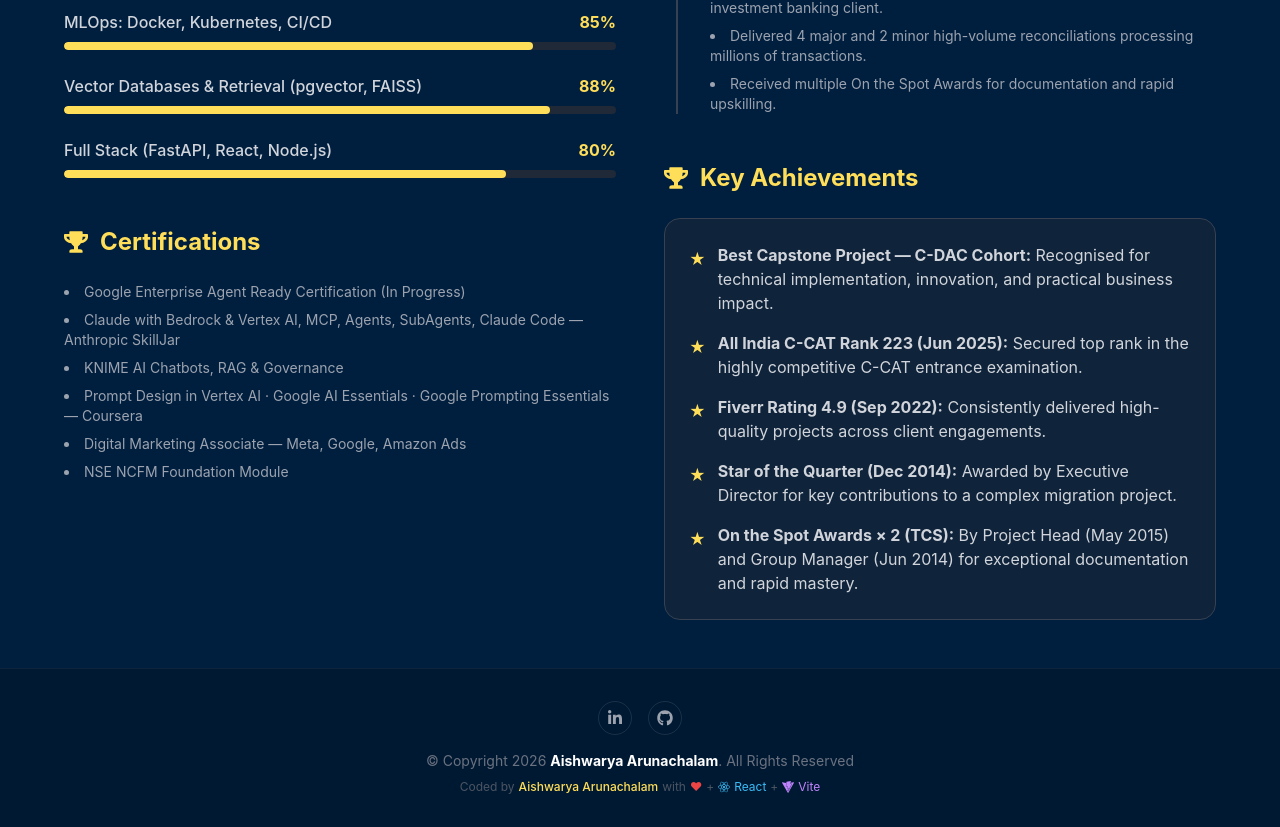
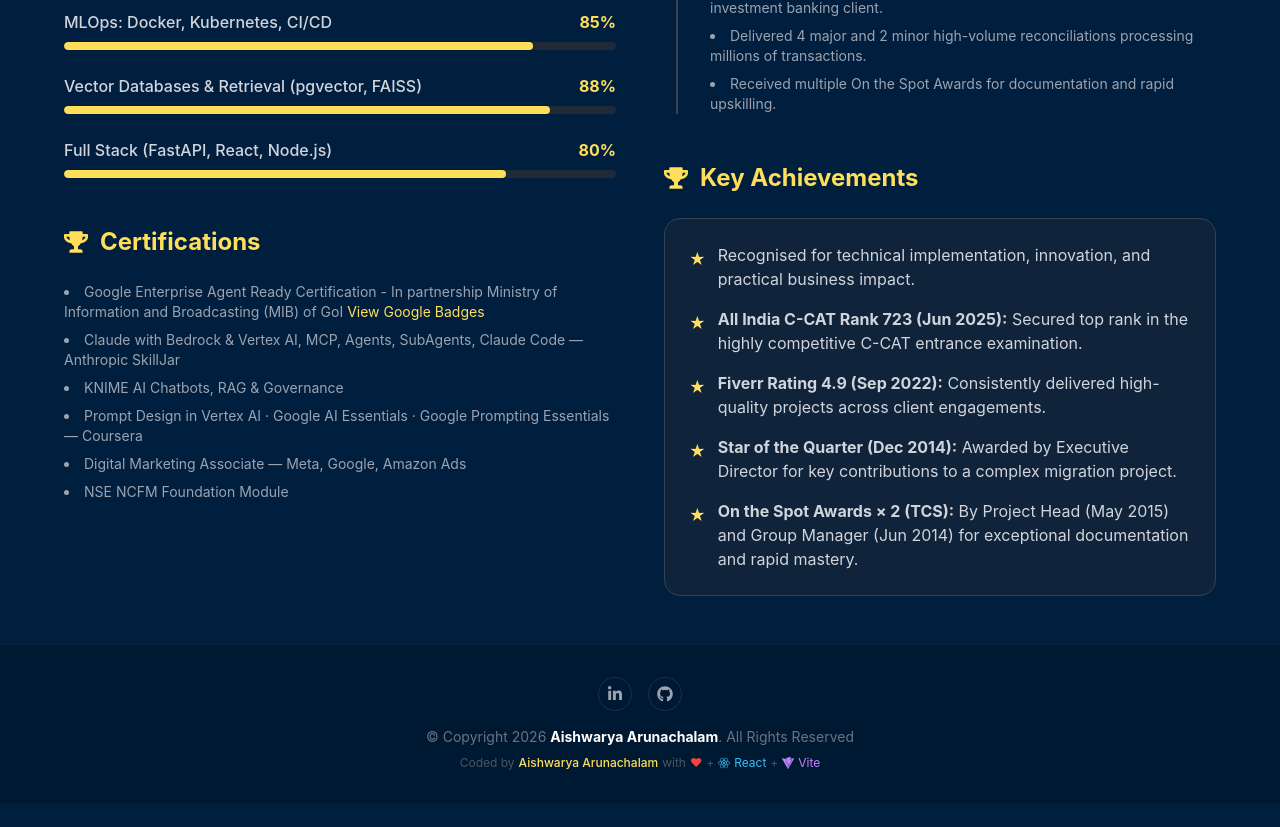
Before and after one commit to aishwaryaarunachalam/portfolio-site-react, a React (Vite) app: page /portfolio-site-react/resume in a window 1280 px wide. Shown: the part 1126-1953 px from the top of the page. After the commit the page ends 1929 px from the top, so only its background shows below. Built offline with nearby package versions, Linux system fonts and the light colour scheme.

Commit message:
added GEAR link

```diff
--- a/src/pages/Resume.jsx
+++ b/src/pages/Resume.jsx
@@ -135,7 +135,15 @@ const Resume = () => {
                 <FaTrophy /> Certifications
               </h3>
               <ul className="list-disc list-inside text-gray-400 space-y-2 text-sm">
-                <li>Google Enterprise Agent Ready Certification (In Progress)</li>
+                <li>Google Enterprise Agent Ready Certification - In partnership Ministry of Information and Broadcasting (MIB) of GoI {" "}
+                  <a
+                    href="https://www.skills.google/public_profiles/3db3786f-bb18-4858-8ec5-7a56f4868a45"
+                    target="_blank"
+                    rel="noopener noreferrer"
+                    className="text-primary hover:underline"
+                  >
+                    View Google Badges
+                  </a></li>
                 <li>Claude with Bedrock & Vertex AI, MCP, Agents, SubAgents, Claude Code — Anthropic SkillJar</li>
                 <li>KNIME AI Chatbots, RAG & Governance</li>
                 <li>Prompt Design in Vertex AI · Google AI Essentials · Google Prompting Essentials — Coursera</li>
@@ -213,11 +221,11 @@ const Resume = () => {
                 <ul className="space-y-4">
                   <li className="flex gap-3 text-gray-300">
                     <span className="text-primary mt-1">★</span>
-                    <span><strong>Best Capstone Project — C-DAC Cohort:</strong> Recognised for technical implementation, innovation, and practical business impact.</span>
+                    <span>Recognised for technical implementation, innovation, and practical business impact.</span>
                   </li>
                   <li className="flex gap-3 text-gray-300">
                     <span className="text-primary mt-1">★</span>
-                    <span><strong>All India C-CAT Rank 223 (Jun 2025):</strong> Secured top rank in the highly competitive C-CAT entrance examination.</span>
+                    <span><strong>All India C-CAT Rank 723 (Jun 2025):</strong> Secured top rank in the highly competitive C-CAT entrance examination.</span>
                   </li>
                   <li className="flex gap-3 text-gray-300">
                     <span className="text-primary mt-1">★</span>
```
